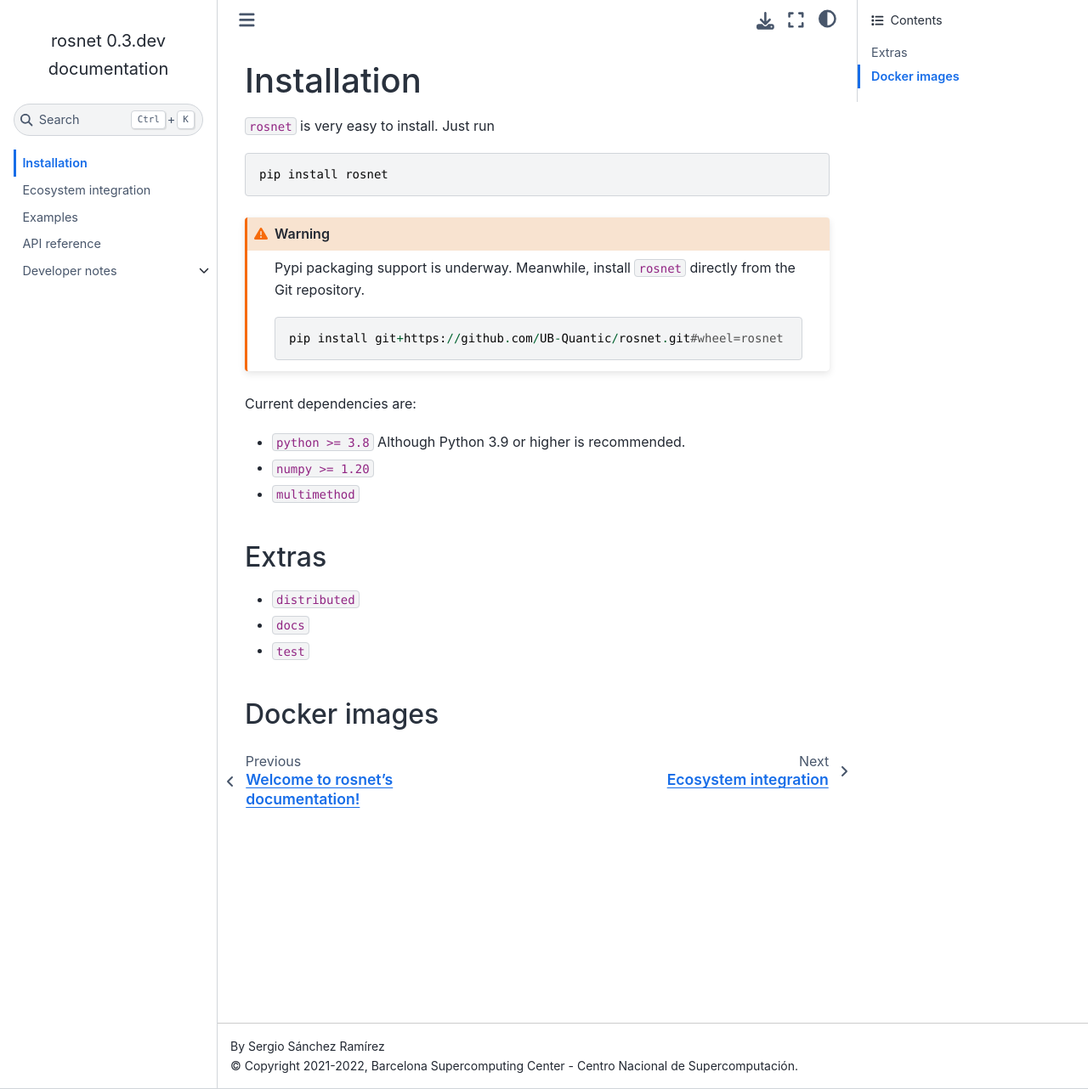
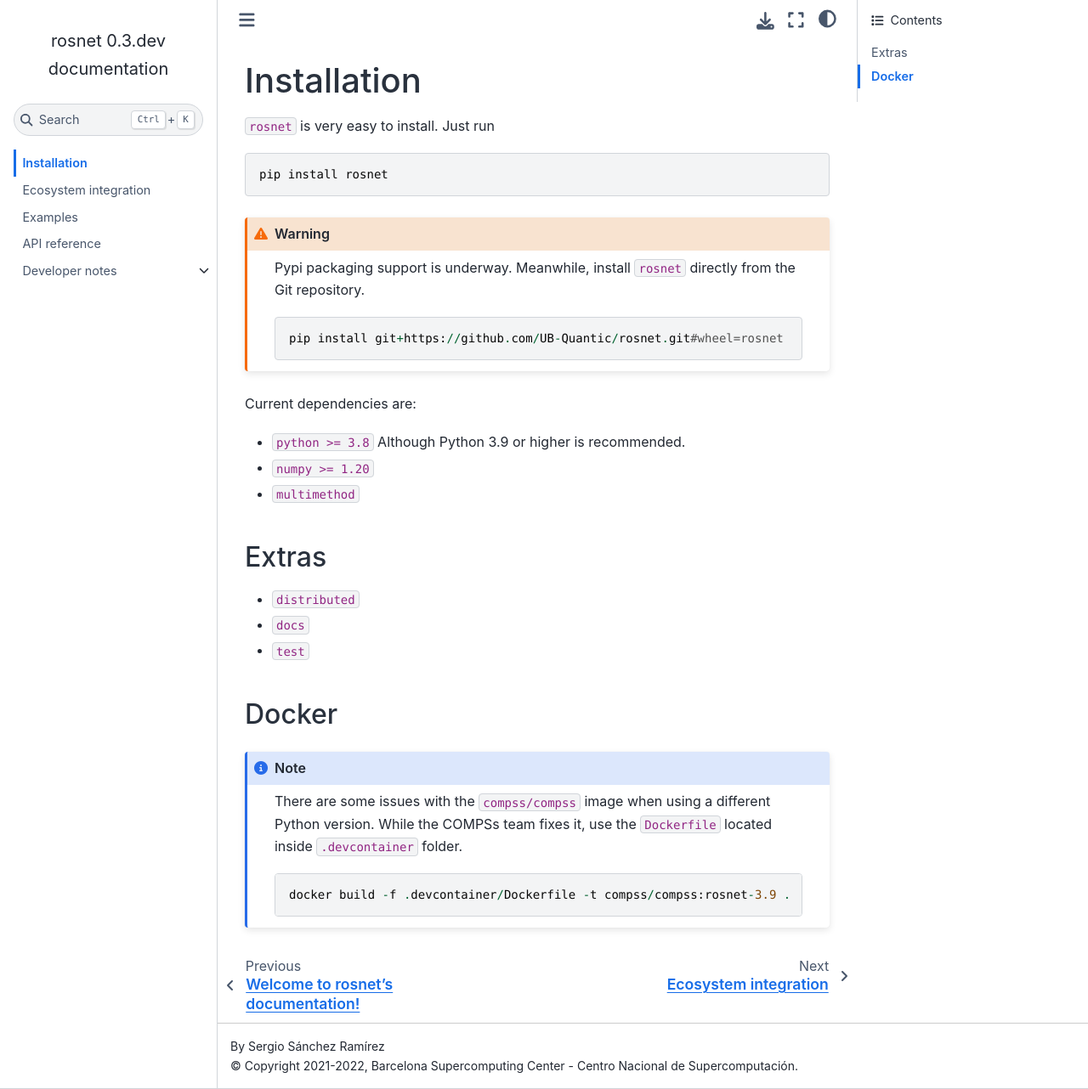
Before and after one commit to bsc-quantic/rosnet, a Sphinx documentation site: the page built from docs/install.md, in a window 1280 px wide and 1282 px high. Shown: the whole window at 85% size. Built offline with Sphinx 7.4.7 and the Sphinx Book theme 1.1.4, drawn with Linux system fonts in a browser that asks for light colours.

Commit message:
Add Docker notice in docs

````diff
--- a/docs/install.md
+++ b/docs/install.md
@@ -23,6 +23,11 @@
 - `docs`
 - `test`
 
-## Docker images
+## Docker
 
-<!-- TODO -->
+```{note}
+There are some issues with the `compss/compss` image when using a different Python version. While the COMPSs team fixes it, use the `Dockerfile` located inside `.devcontainer` folder.
+
+```{code-block}
+docker build -f .devcontainer/Dockerfile -t compss/compss:rosnet-3.9 .
+```
````
